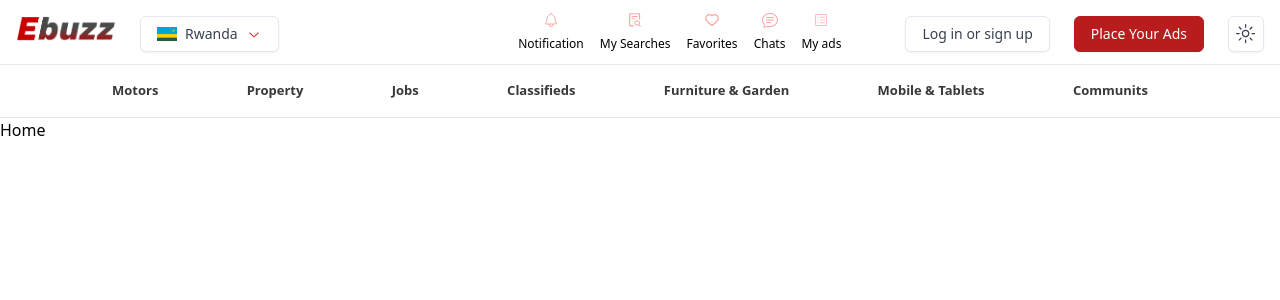
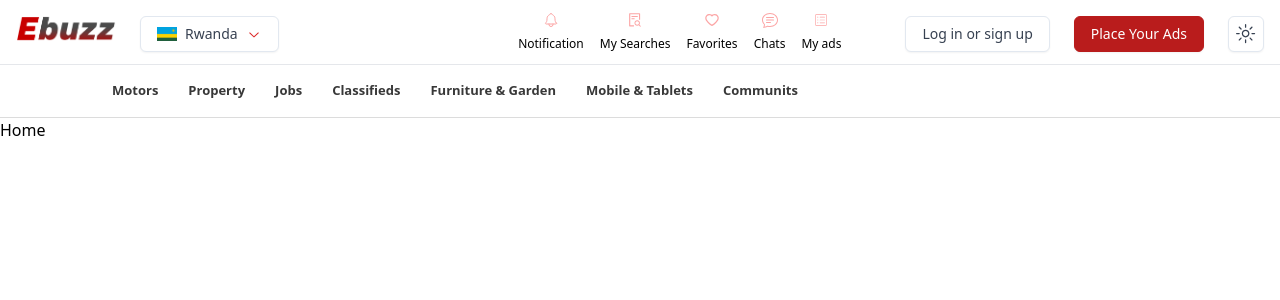
Before and after one commit to pacisjules/ebuzz_frontend, a Next.js app: page / in a window 1280 px wide. Shown: the top 300 px of the page. Built offline with nearby package versions, Linux system fonts and the light colour scheme.

Commit message:
NEW UPDATES
Co-Authored-By: Esdras Ntwari <103323625+ezran2022@users.noreply.github.com>
Co-Authored-By: Ishimwe Jules Pacis (Mr Robot) <51479761+pacisjules@users.noreply.github.com>

```diff
--- a/components/megamenu/megamenu.js
+++ b/components/megamenu/megamenu.js
@@ -608,7 +608,7 @@ function Megamenu() {
   };
 
   return (
-    <div className="bg-white border-b font-sans">
+    <div className={styles.mega_menu_container}>
       <div className={styles.mega_menu}>
         {Menus.map((category) => (
           <div
--- a/styles/megamenu/App.module.css
+++ b/styles/megamenu/App.module.css
@@ -1,3 +1,7 @@
+.mega_menu_container {
+    display: flex;
+    border-bottom: 1px gainsboro solid;
+  }
 .mega_menu {
     display: flex;
     background-color: #fff;
@@ -13,7 +17,6 @@
     font-size: 13px;
     color: #383838;
     z-index: 1;
-
   }
 
 
@@ -102,3 +105,12 @@
     margin: 0;
     font-weight: bold;
   }
+
+  @media only screen and (max-width: 768px) {
+    .mega_menu_container {
+      display: none;
+    }
+    .sub_menu_item .right {
+      width: 100%;
+    }
+  }
```
